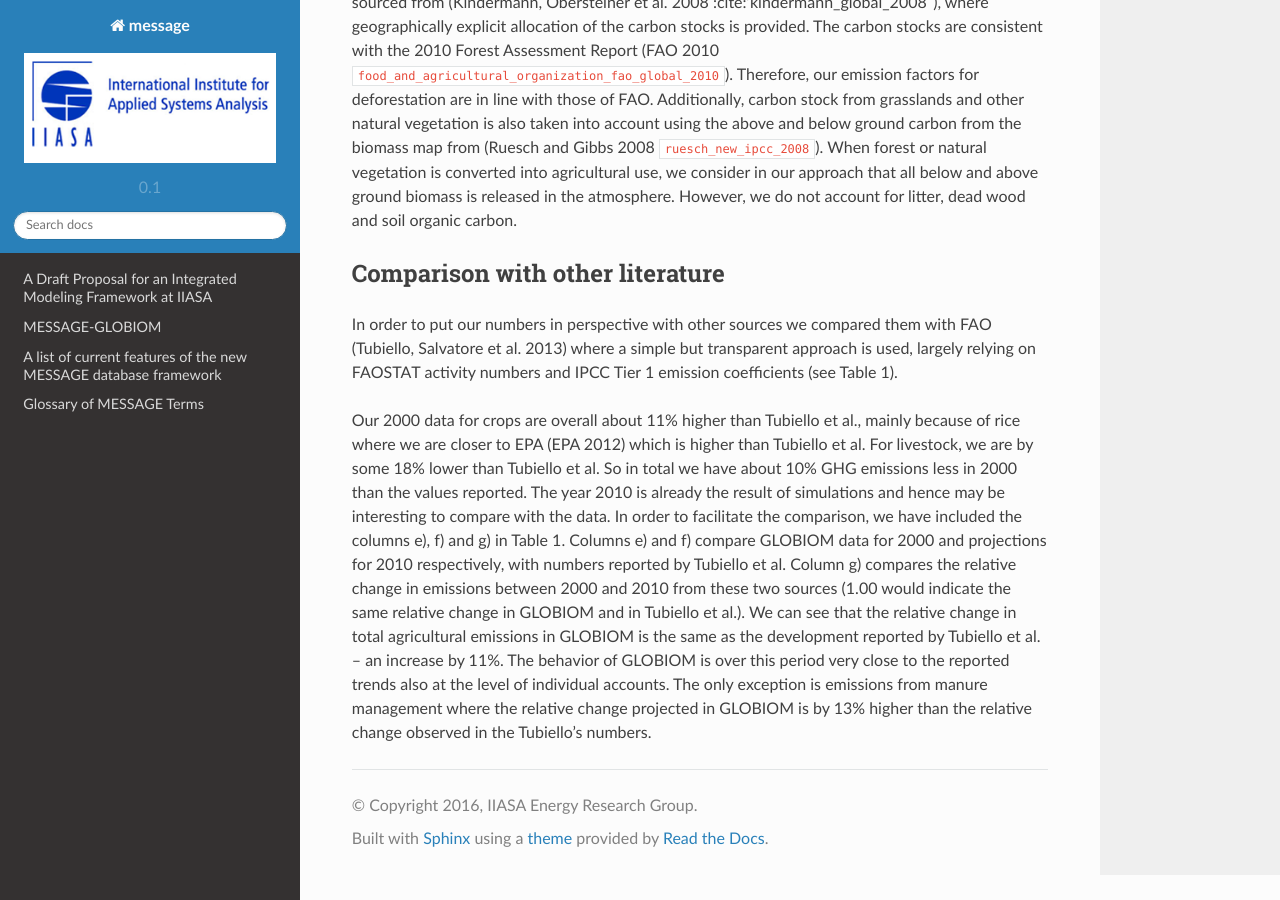
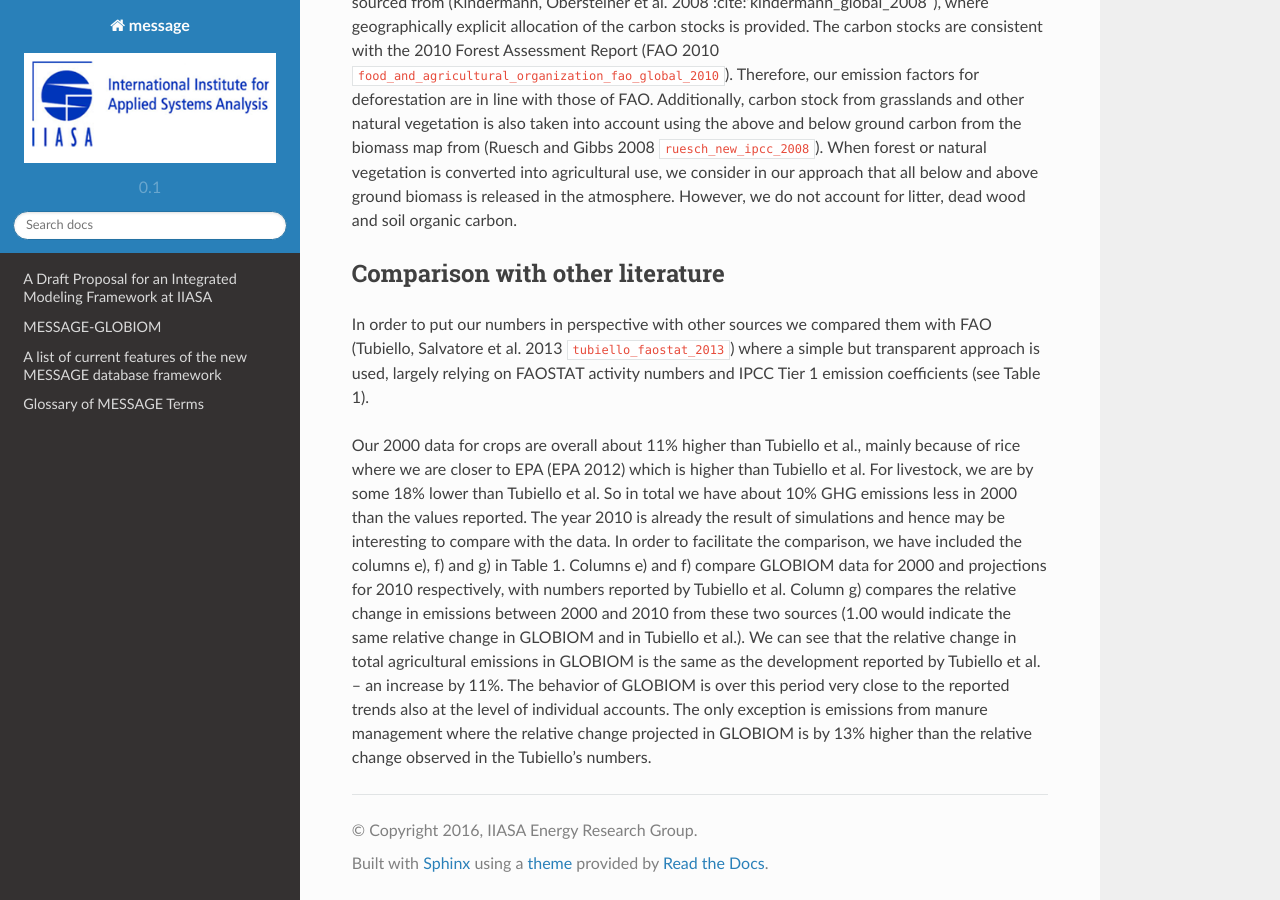
Before and after one commit to yiyi1991/message-ix-models, a Sphinx documentation site: the page built from doc/global/source/message_globiom/emissions/globiom/index.rst, in a window 1280 px wide and 900 px high, scrolled down 915 px. Built offline with Sphinx 7.4.7 and the Read the Docs theme 2.0.0, drawn with Linux system fonts in a browser that asks for light colours; pages that are not in the unit, such as notebooks, are missing from menus; cross-references to code outside the pages are shown as plain code.

Commit message:
citation

```diff
--- a/doc/global/source/message_globiom/emissions/globiom/index.rst
+++ b/doc/global/source/message_globiom/emissions/globiom/index.rst
@@ -15,6 +15,6 @@
 
 Comparison with other literature
 ~~~~
-In order to put our numbers in perspective with other sources we compared them with FAO (Tubiello, Salvatore et al. 2013) where a simple but transparent approach is used, largely relying on FAOSTAT activity numbers and IPCC Tier 1 emission coefficients (see Table 1).
+In order to put our numbers in perspective with other sources we compared them with FAO (Tubiello, Salvatore et al. 2013 :cite:`tubiello_faostat_2013`) where a simple but transparent approach is used, largely relying on FAOSTAT activity numbers and IPCC Tier 1 emission coefficients (see Table 1).
 
 Our 2000 data for crops are overall about 11% higher than Tubiello et al., mainly because of rice where we are closer to EPA (EPA 2012) which is higher than Tubiello et al. For livestock, we are by some 18% lower than Tubiello et al. So in total we have about 10% GHG emissions less in 2000 than the values reported. The year 2010 is already the result of simulations and hence may be interesting to compare with the data. In order to facilitate the comparison, we have included the columns e), f) and g) in Table 1. Columns e) and f) compare GLOBIOM data for 2000 and projections for 2010 respectively, with numbers reported by Tubiello et al. Column g) compares the relative change in emissions between 2000 and 2010 from these two sources (1.00 would indicate the same relative change in GLOBIOM and in Tubiello et al.). We can see that the relative change in total agricultural emissions in GLOBIOM is the same as the development reported by Tubiello et al. – an increase by 11%. The behavior of GLOBIOM is over this period very close to the reported trends also at the level of individual accounts. The only exception is emissions from manure management where the relative change projected in GLOBIOM is by 13% higher than the relative change observed in the Tubiello’s numbers.
```
